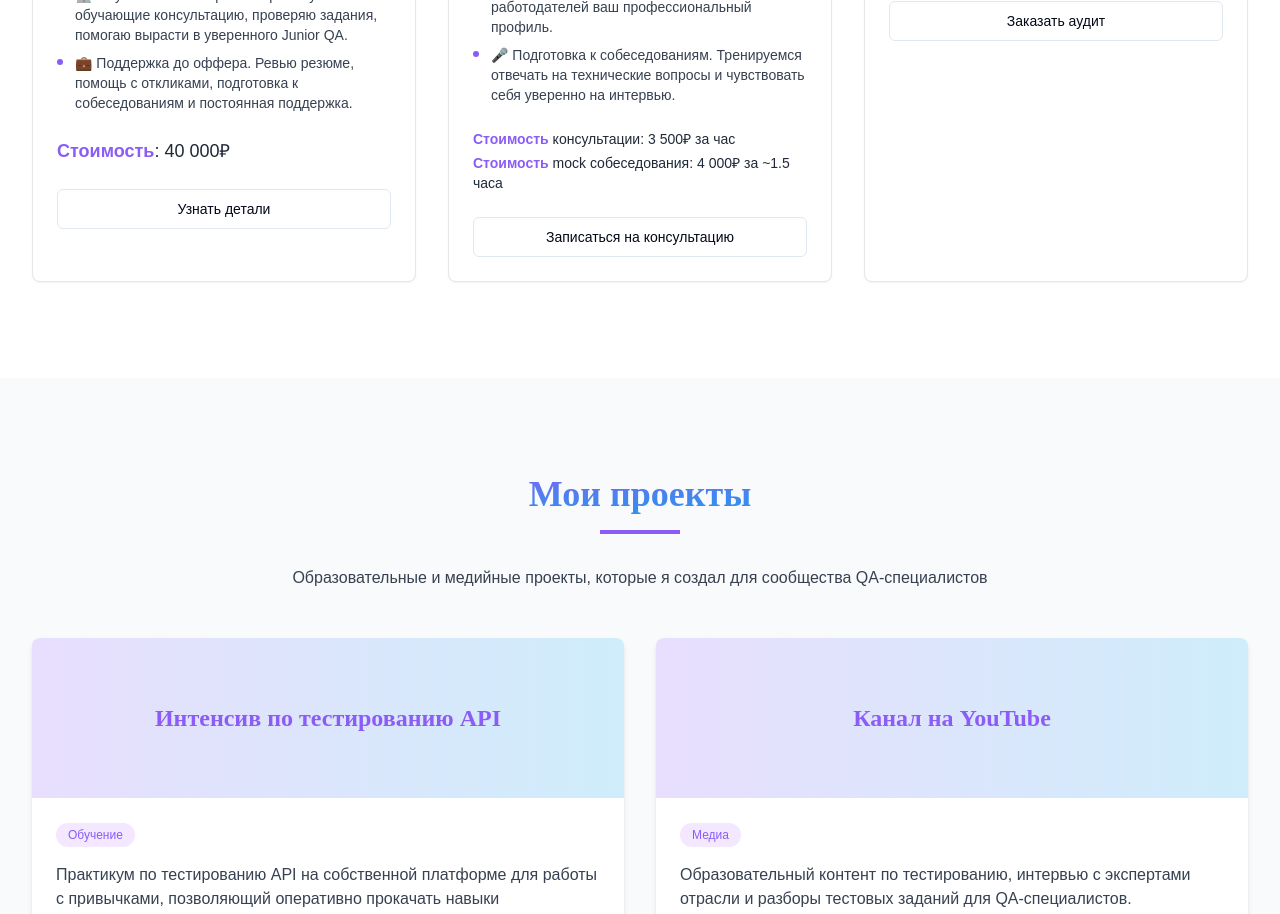
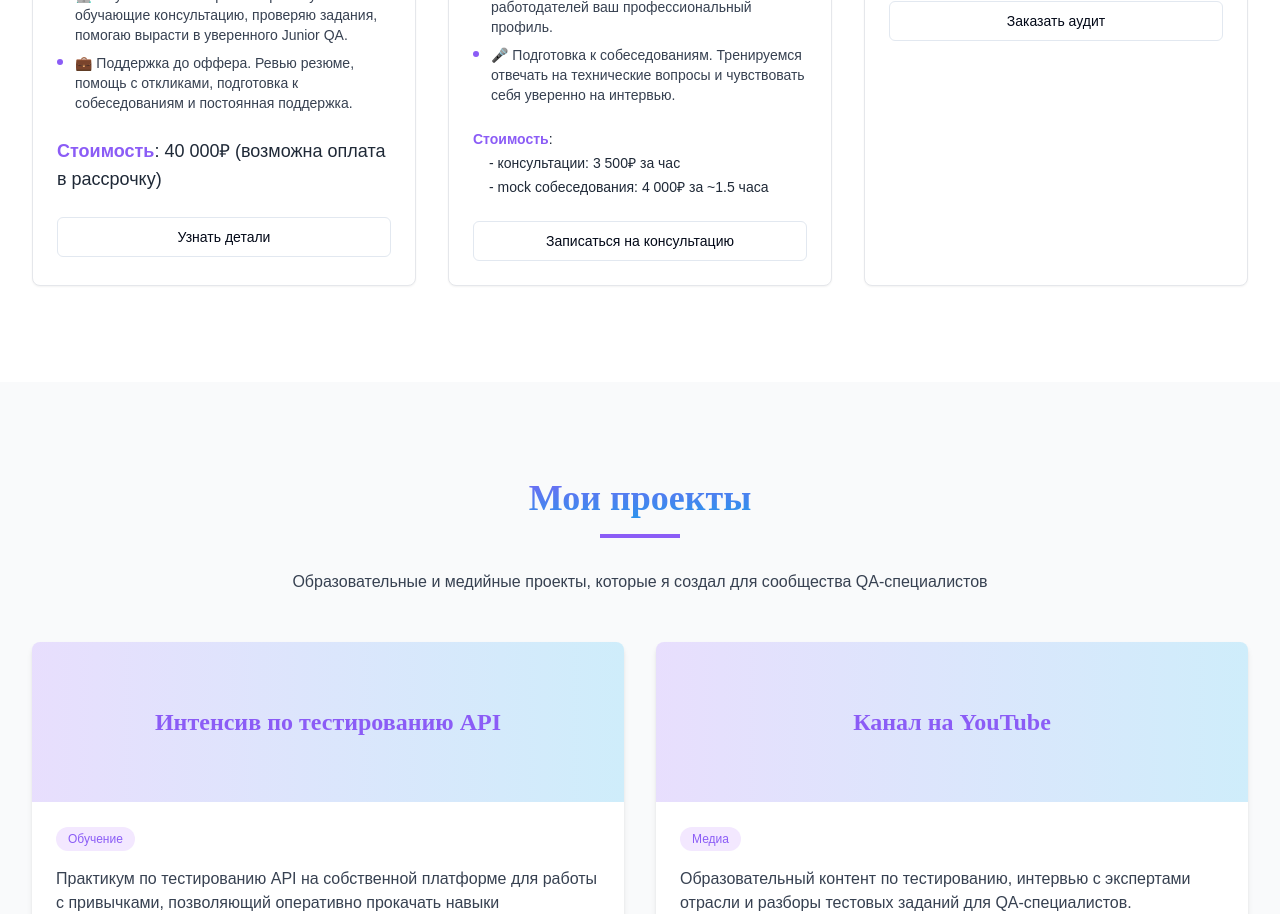
Before and after one commit to DrDoom74/klimenko-verse-hub, a React (Vite) app: page / in a window 1280 px wide. Shown: the part 2900-3814 px from the top of the page. Built offline with nearby package versions, Linux system fonts and the light colour scheme.

Commit message:
Refine service pricing details
Updated the pricing information for "Start in QA" and "Consultations for QA-specialists" services.

```diff
--- a/src/components/Services.tsx
+++ b/src/components/Services.tsx
@@ -13,7 +13,7 @@ const Services = () => {
         "👨‍💻 Обучение и менторство. Провожу обучающие консультацию, проверяю задания, помогаю вырасти в уверенного Junior QA.",
         "💼 Поддержка до оффера. Ревью резюме, помощь с откликами, подготовка к собеседованиям и постоянная поддержка."
       ],
-      pricing: "Стоимость: 40 000₽",
+      pricing: "Стоимость: 40 000₽ (возможна оплата в рассрочку)",
       action: "Узнать детали",
       link: "https://t.me/QA_AKlimenko"
     },
@@ -28,8 +28,11 @@ const Services = () => {
       ],
       pricing: (
         <>
-          <div><span className="font-semibold text-brand-purple">Стоимость</span> консультации: 3 500₽ за час</div>
-          <div><span className="font-semibold text-brand-purple">Стоимость</span> mock собеседования: 4 000₽ за ~1.5 часа</div>
+          <div><span className="font-semibold text-brand-purple">Стоимость</span>:</div>
+          <div className="ml-4 space-y-1">
+            <div>- консультации: 3 500₽ за час</div>
+            <div>- mock собеседования: 4 000₽ за ~1.5 часа</div>
+          </div>
         </>
       ),
       action: "Записаться на консультацию",
```
